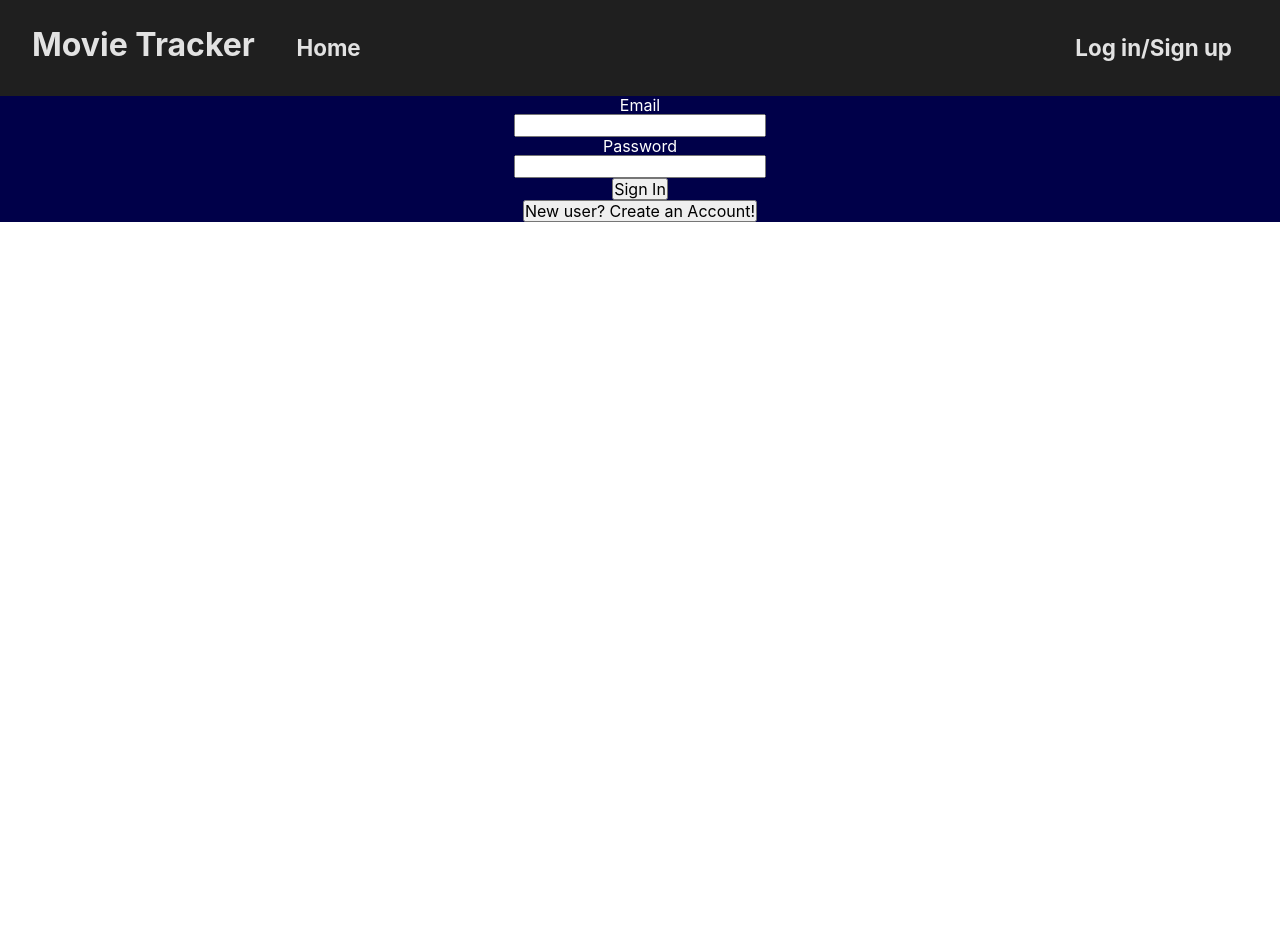
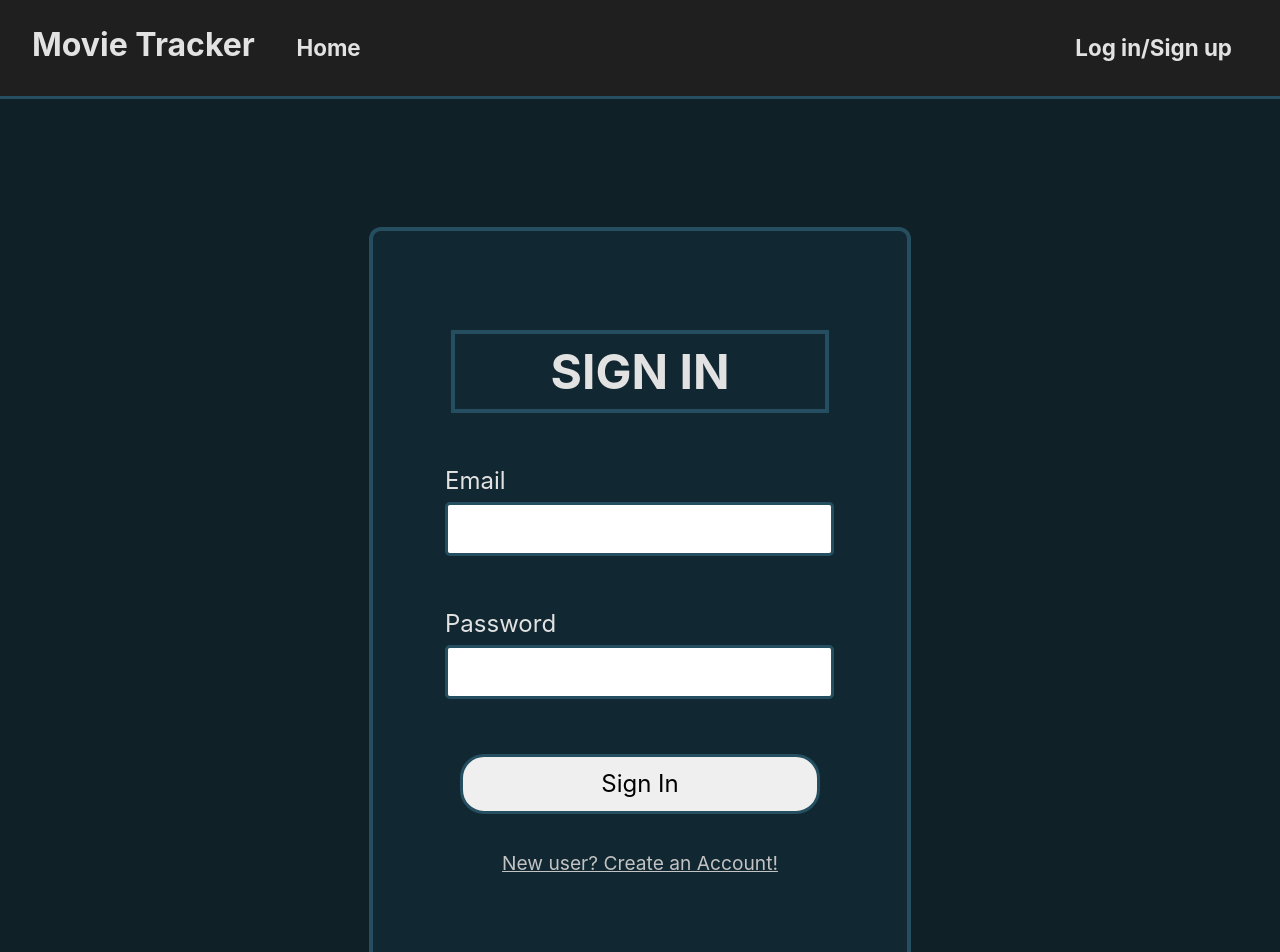
Before and after one commit to KStockton/Movie-Tracker, a React (Create React App) app: page /login in a window 1280 px wide. Shown: the top 952 px of the page. Before the commit the page ends 800 px from the top, so only its background shows below. Built offline with nearby package versions, Linux system fonts and the light colour scheme.

Commit message:
style user forms

```diff
--- a/src/Containers/Nav/Nav.jsx
+++ b/src/Containers/Nav/Nav.jsx
@@ -33,11 +33,14 @@ class Nav extends Component {
     ) : (
       <nav>
         <ul>
+          <div className="main-nav-container">
+            <h1 className="nav-title">Movie Tracker</h1>
             <li>
               <NavLink to="/" className="nav-link">
                 Home
               </NavLink>
             </li>
+          </div>
           <section className="sign-in-container" />
           <li>
             <button
--- a/src/Containers/Nav/_nav.scss
+++ b/src/Containers/Nav/_nav.scss
@@ -4,6 +4,7 @@ nav {
   background-color: $nav-background-color;
   height: 6em;
   @include displayFlex(center, center, null, row);
+  border-bottom: 0.2em solid #254f61;
 }
 ul {
   list-style: none;
@@ -16,13 +17,19 @@ nav li {
   border-radius: 1em;
   padding: 0 1em;
 }
-a.nav-link {
+
+a.nav-link, button.nav-link {
   text-decoration: none;
   color: $text-color-main;
   font-size: $nav-button-font-size;
   font-weight: bold;
+  background-color: transparent;
+  border: none;
+  transition: color 0.2s
 }
-
+a.nav-link:hover, button.nav-link:hover {
+    color: #387690;
+}
 .main-nav-container {
   width: 40%;
   @include displayFlex(flex-start, center, baseline, row);
--- a/src/Containers/UserSignIn/SignInForms/NewUser.jsx
+++ b/src/Containers/UserSignIn/SignInForms/NewUser.jsx
@@ -6,31 +6,48 @@ export default function NewUser(props) {
         onSubmit={props.handleLogin}
         className="create-account-form login-form"
       >
+        <h3 className="user-form-title">NEW USER</h3>
+        <div className="input-container">
           <label>Name</label>
           <input
             name="name"
             type="text"
             onChange={props.handleChange}
             value={props.name}
+            className="user-input"
+
           />
+        </div>
+        <div className="input-container">
           <label>Email</label>
           <input
             name="email"
             type="email"
             onChange={props.handleChange}
             value={props.email}
+            className="user-input"
+
           />
+        </div>
+        <div className="input-container">
           <label>Password</label>
           <input
             name="password"
             type="password"
             onChange={props.handleChange}
             value={props.password}
+            className="user-input"
+
           />
-        <button type="submit">Create Account</button>
-        <button onClick={props.handleToggleForm}>
+        </div>
+        <div className="button-container">
+          <button type="submi " className="user-form-button sign-in-button">
+            Create Account
+          </button>
+          <button className="user-form-link" onClick={props.handleToggleForm}>
             Already have an account? Sign in!
           </button>
+        </div>
       </form>
     </section>
   );
--- a/src/Containers/UserSignIn/SignInForms/SignInUser.jsx
+++ b/src/Containers/UserSignIn/SignInForms/SignInUser.jsx
@@ -7,24 +7,38 @@ export default function SignInUser(props) {
   ) : (
     <section className="user-sign-in-container">
       <form onSubmit={props.handleLogin} className="sign-in-form login-form">
+        <h3 className="user-form-title">SIGN IN</h3>
+        <div className="input-container">
           <label>Email</label>
           <input
             name="email"
             type="email"
             onChange={props.handleChange}
             value={props.email}
+            className="user-input"
           />
+        </div>
+        <div className="input-container">
           <label>Password</label>
           <input
             name="password"
             type="password"
             onChange={props.handleChange}
             value={props.password}
+            className="user-input"
           />
-        <button onClick={props.handleLogin}>Sign In</button>
-        <button onClick={props.handleToggleForm}>
+        </div>
+        <div className="button-container">
+          <button
+            className="user-form-button sign-in-button"
+            onClick={props.handleLogin}
+          >
+            Sign In
+          </button>
+          <button className="user-form-link" onClick={props.handleToggleForm}>
             New user? Create an Account!
           </button>
+        </div>
       </form>
     </section>
   );
--- a/src/Containers/UserSignIn/_userSignIn.scss
+++ b/src/Containers/UserSignIn/_userSignIn.scss
@@ -1,13 +1,60 @@
 .user-sign-in-container {
-    background-color: rgb(0, 0, 73);
-    height: 100%;
-    color: white;
-
-
+  background: #0f2027;
+  background: -webkit-linear-gradient(to bottom, #0f2027, #203a43, #2c5364);
+  height: 100vh;
+  color: $user-text-color-main;
+  padding-top: 10%;
+  @include displayFlex(none, center, center, column);
+  font-size: 1.5em;
 }
 
 .login-form {
-    display: flex;
-    flex-direction: column;
-    align-items: center;
+  @include displayFlex(space-around, center, center, column);
+  height: 25em;
+  padding: 3em;
+  background-color: #112731;
+  border-radius: 0.5em;
+  border: 0.2em #254f61 solid;
 }
+.input-container {
+  @include displayFlex(space-around, center, flex-start, column);
+}
+.input-container {
+  width: 100%;
+}
+.user-input {
+  width: 95%;
+  height: 2em;
+  margin-top: 0.3em;
+  border: none;
+  border-radius: 0.2em;
+  padding-left: 0.5em;
+  border: solid 0.15em #254f61;
+}
+.sign-in-button {
+  width: 100%;
+  height: 2.5em;
+  border-radius: 1em;
+  border: solid 0.15em #254f61;
+}
+.sign-in-button:focus,
+.sign-in-button:hover {
+  background-color: #387690;
+}
+.user-form-link {
+  background-color: transparent;
+  text-decoration: underline;
+  border: none;
+  font-size: 0.8em;
+  padding-top: 2em;
+  color: rgb(195, 195, 195);
+}
+
+.user-form-title {
+  font-size: 2em;
+  padding: 0.2em 2em;
+  border: 0.09em #254f61 solid;
+}
+.user-form-link:hover {
+  color: #387690;
+}
--- a/src/Sass/_variables.scss
+++ b/src/Sass/_variables.scss
@@ -10,7 +10,7 @@
   flex-direction: $fdirection;
 }
 
-
+// * CORE VARIABLES
 
 // * NAV
 $text-color-main: rgb(226, 226, 226);
@@ -19,3 +19,6 @@ $nav-background-color: rgb(31, 31, 31);
 $nav-button-font-size: 1.4em;
 
 //* USER SIGN-IN
+
+$user-text-color-main: rgb(226, 226, 226);
+$user-background-color : rgb(51, 51, 51);
--- a/src/Sass/index.scss
+++ b/src/Sass/index.scss
@@ -16,6 +16,10 @@
   margin: 0;
   padding: 0;
 }
+button:focus, link:focus {
+  outline: none;
+}
+
 body {
   margin: 0;
   padding: 0;
```
Lines whose indentation alone changed are shown as unchanged.
